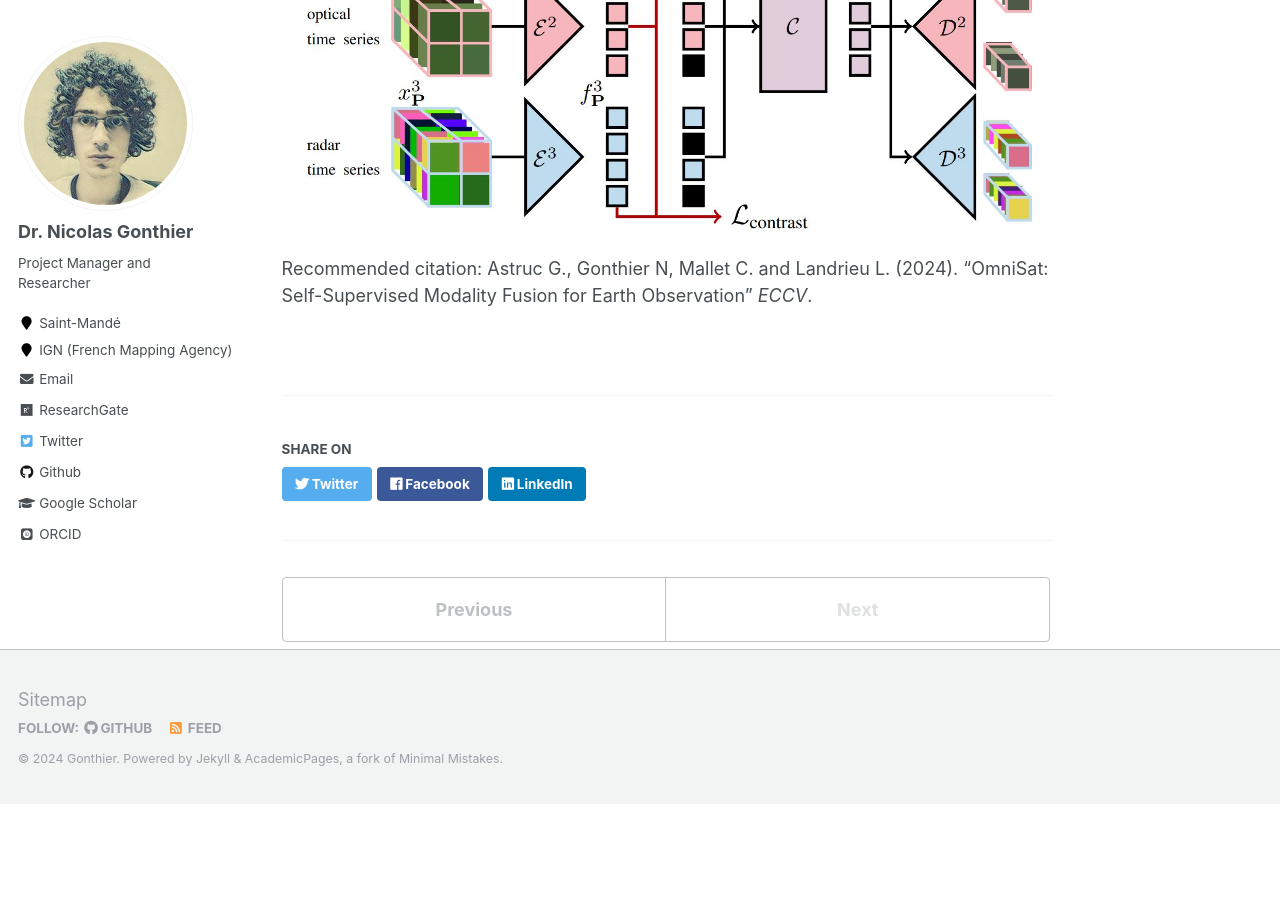
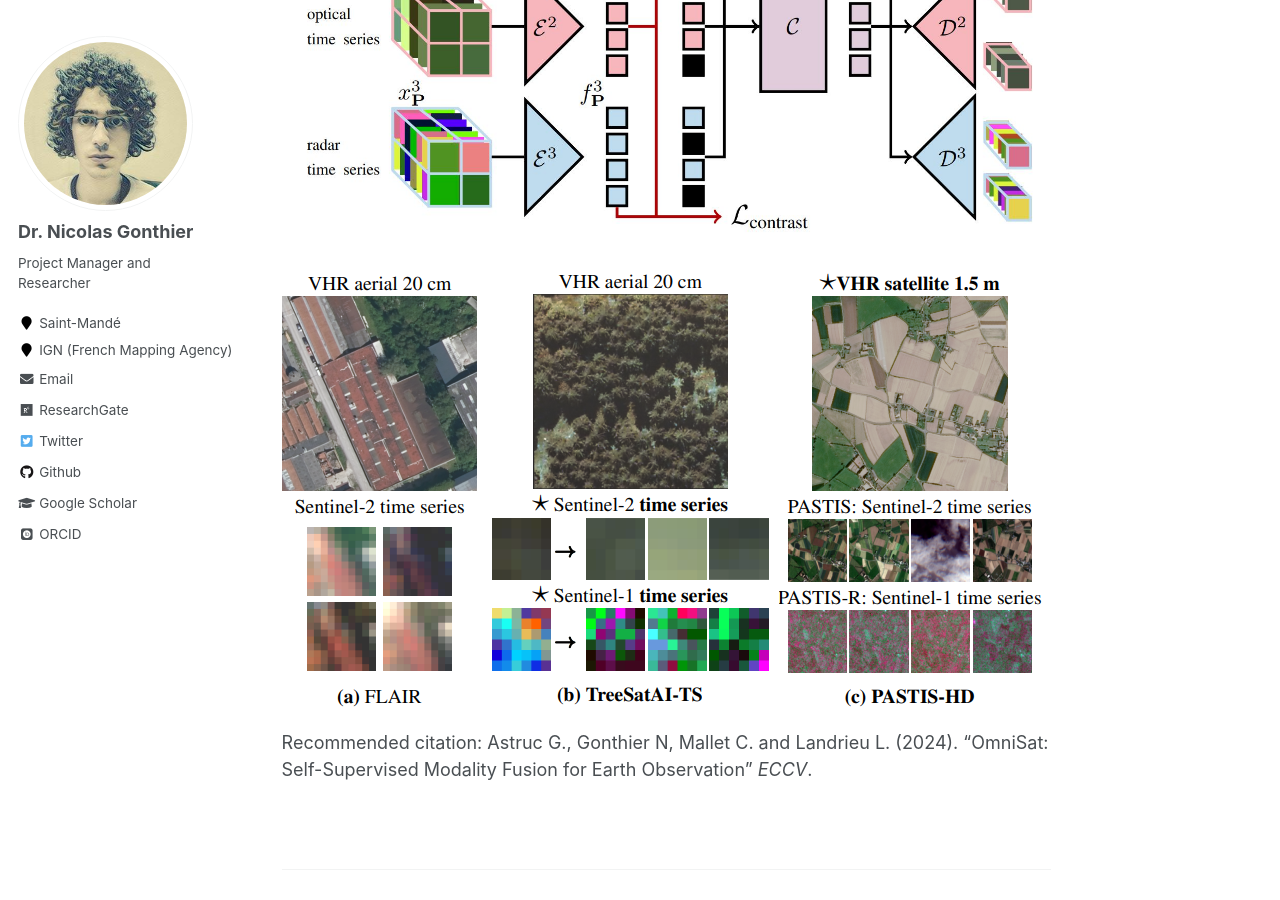
Before and after one commit to ngonthier/ngonthier.github.io, a Jekyll site: the page built from _publications/2024-04_OmniSat.md, in a window 1280 px wide and 900 px high, scrolled down 1199 px. Built offline with Jekyll 4.4.1, drawn with Linux system fonts in a browser that asks for light colours; some web fonts are replaced; before the commit the page ends 2003 px from its top, so only the background shows below that.

Commit message:
Update 2024-04_OmniSat.md

```diff
--- a/_publications/2024-04_OmniSat.md
+++ b/_publications/2024-04_OmniSat.md
@@ -31,4 +31,6 @@ Keywords
 
 # ![Architecture of the OmniSat model.](https://ngonthier.github.io/images/OmniSat_Archi.JPG)
 
+# ![Multimodal datasets used.](https://ngonthier.github.io/images/astruc_eccv24.webp)
+
 Recommended citation: Astruc G., Gonthier N, Mallet C. and Landrieu L. (2024). "OmniSat: Self-Supervised Modality Fusion for Earth Observation" <i>ECCV</i>.
```
